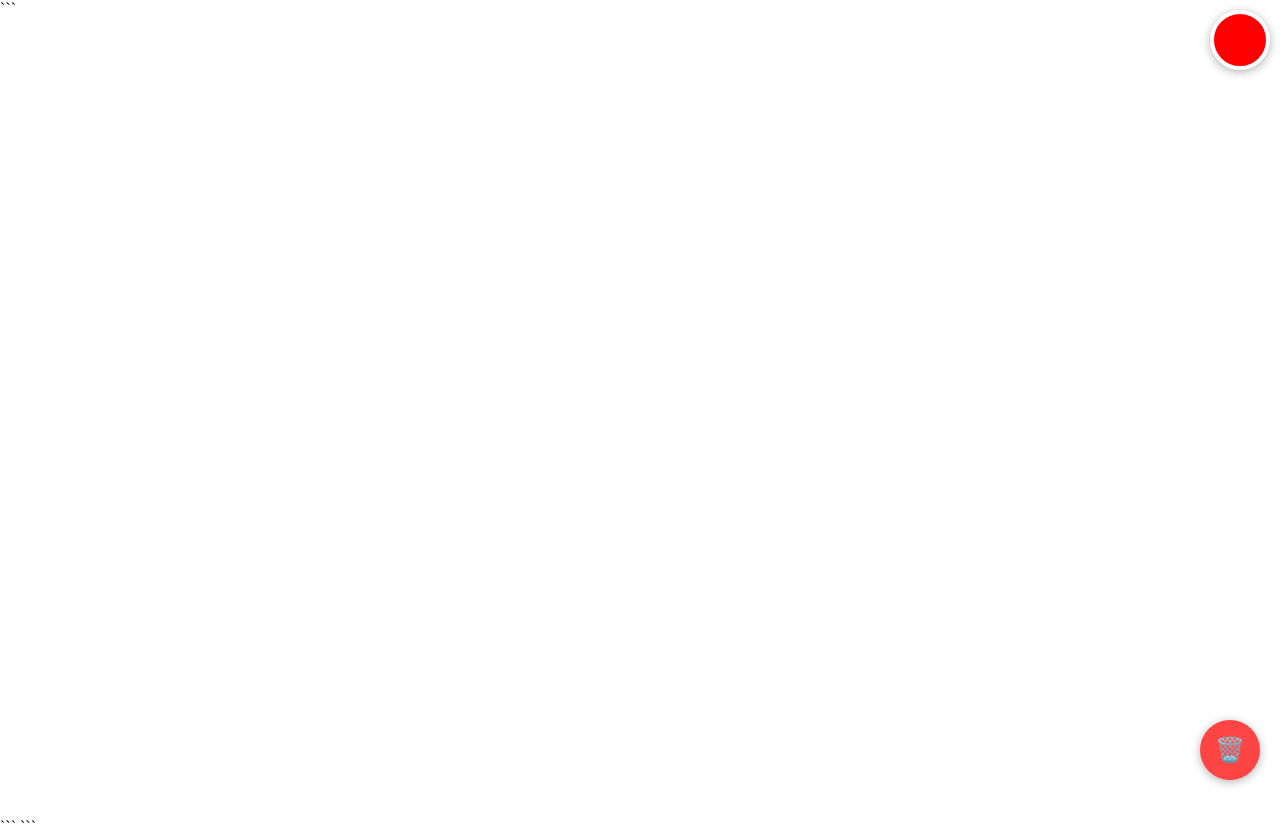
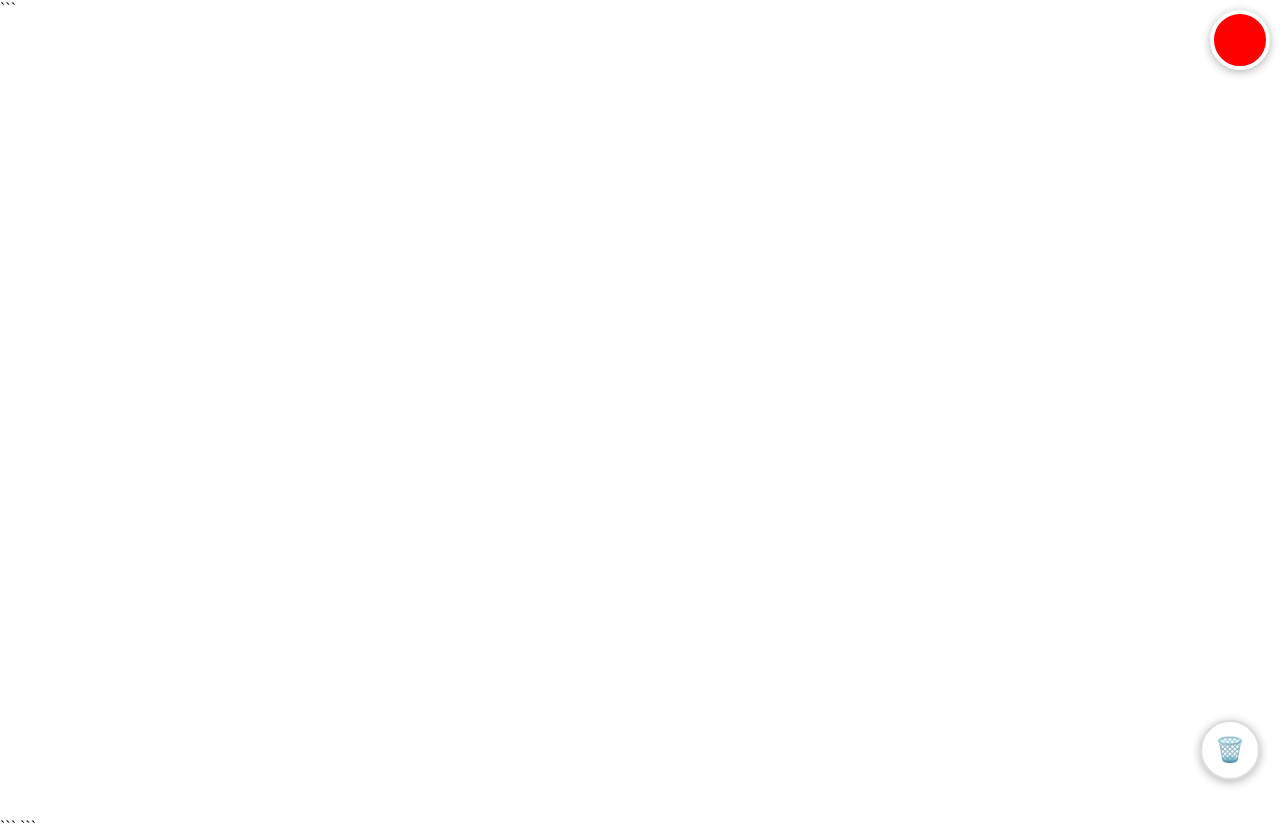
Before and after one commit to kirel/malen, a plain HTML site: page index.html in a window 1280 px wide. Drawn offline with Linux system fonts and the light colour scheme.

Commit message:
Change clear button to white background
- Remove red background from clear button
- Use white background with light gray border instead
- Makes the UI less aggressive and more neutral

```diff
--- a/index.html
+++ b/index.html
@@ -105,10 +105,10 @@
         right: 20px;
         width: 60px;
         height: 60px;
-        background: #ff4444;
-        border: none;
+        background: white;
+        border: 2px solid #ddd;
         border-radius: 50%;
-        color: white;
+        color: #666;
         font-size: 24px;
         box-shadow: 0 2px 10px rgba(0,0,0,0.3);
         cursor: pointer;
```
